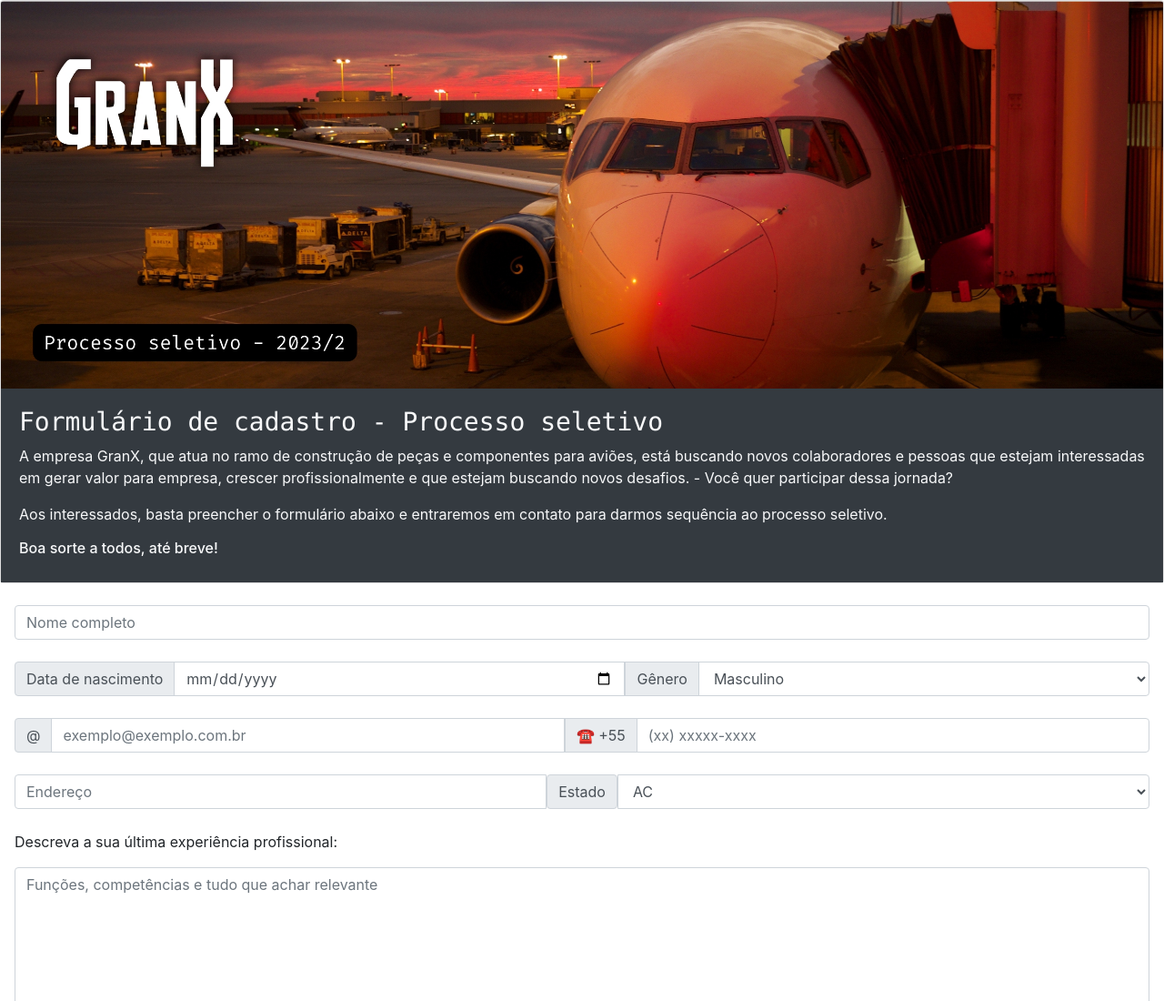
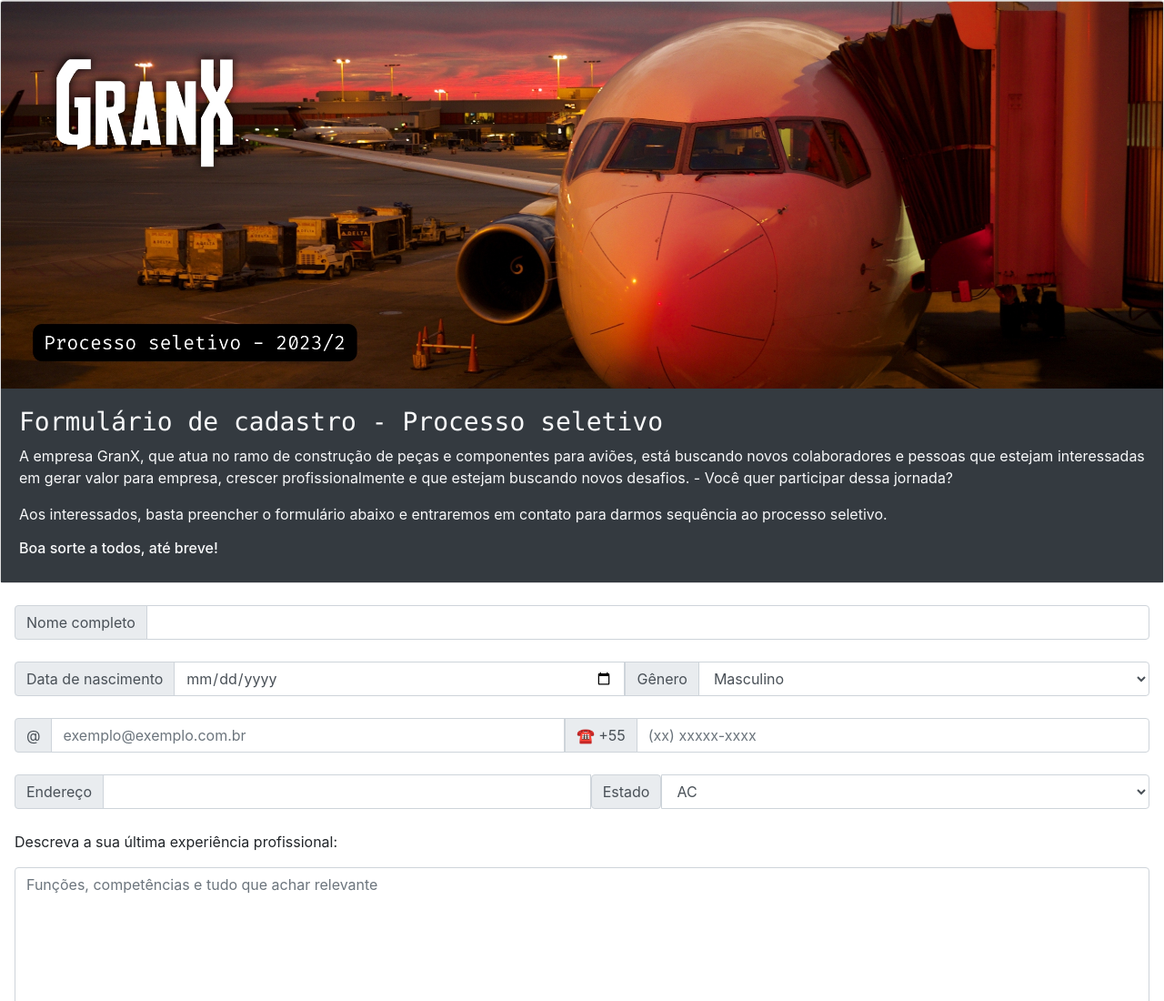
Before and after one commit to gui-cordeiro22/form-cadastro, a plain HTML site: page index.html in a window 1280 px wide. Shown: the top 1100 px of the page at 91% size. Drawn offline with nearby package versions, Linux system fonts and the light colour scheme.

Commit message:
Padronização da label das caixas de texto

```diff
--- a/index.html
+++ b/index.html
@@ -37,7 +37,12 @@
     <br>
 
     <div class="form-group mx-3"> <!--Início do formulário-->
-        <input type="text" class="form-control" placeholder="Nome completo">
+        <div class="input-group">
+            <div class="input-group-prepend">
+                <span class="input-group-text">Nome completo</span>
+            </div>
+                <input type="text" class="form-control">
+        </div>
         <br>
 
         <div class="input-group">
@@ -70,7 +75,10 @@
         </div>
         <br>
         <div class="input-group">
-        <input type="text" class="form-control" placeholder="Endereço">
+            <div class="input-group-prepend">
+                <span class="input-group-text">Endereço</span>
+            </div>
+            <input type="text" class="form-control">
             <div class="input-group-text">
                 <span>Estado</span>
             </div>
```
